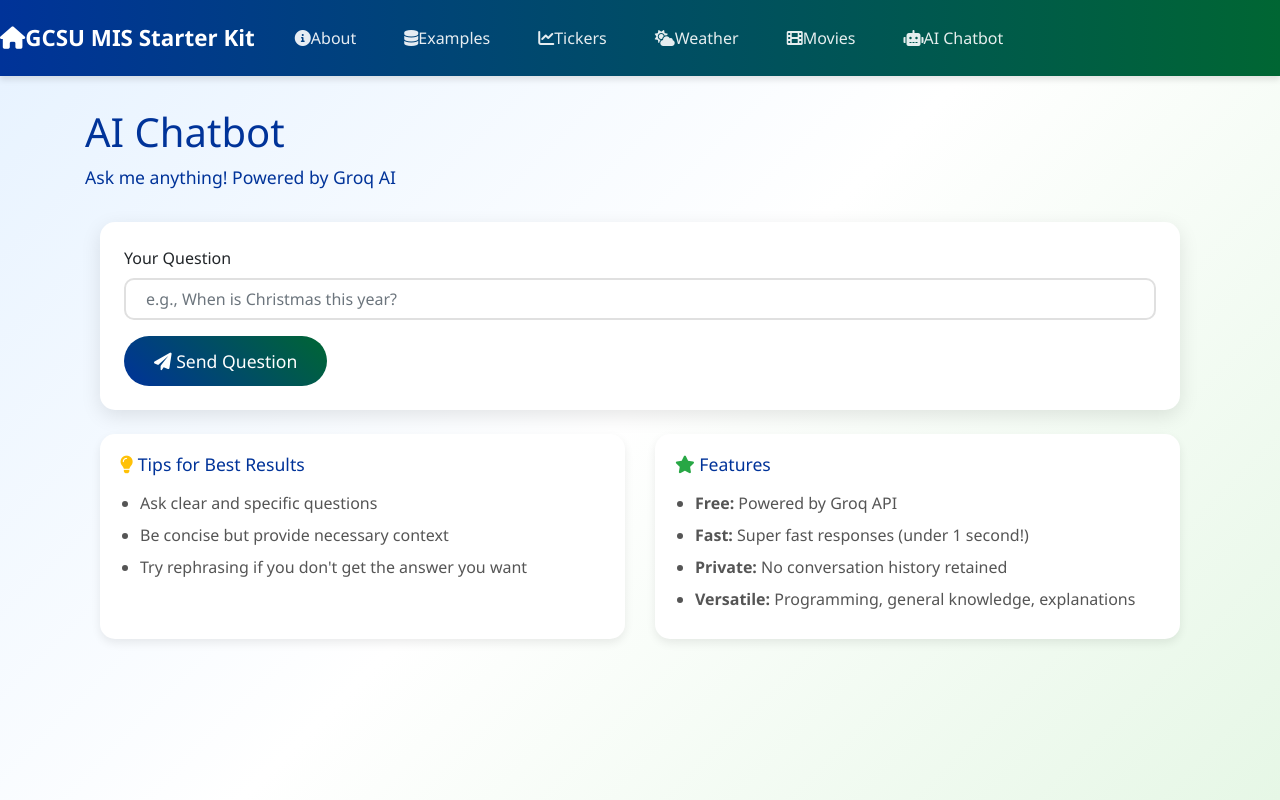
After one commit to brookjackson1/jacksondemo6, a Flask app: page /chatbot in a window 1280 px wide. The commit adds this page. Run offline with Flask 3, Linux system fonts and the light colour scheme; some libraries are stand-ins or nearby versions.

Commit message:
Add AI Chatbot with Groq integration and improve form accessibility
- Add new AI Chatbot feature using Groq API (Llama3-8B model)
- Create chat blueprint with GET /chatbot and POST /chatbot/ask routes
- Add professional chat interface matching reference design
- Include Tips and Features sections for better UX
- Add professional form labels to all tables (tickers, weather, movies)
- Update navigation to include AI Chatbot link
- Ensure proper label/input associations for accessibility

🤖 Generated with [Claude Code](https://claude.com/claude-code)

Co-Authored-By: Claude <noreply@anthropic.com>

```diff
--- a/app/__init__.py
+++ b/app/__init__.py
@@ -10,11 +10,13 @@ from app.blueprints.examples import examples
 from app.blueprints.tickers import tickers_bp
 from app.blueprints.weather import weather_bp
 from app.blueprints.movies import movies_bp
+from app.blueprints.chat import chat_bp
 
 app.register_blueprint(examples, url_prefix='/example')
 app.register_blueprint(tickers_bp)
 app.register_blueprint(weather_bp)
 app.register_blueprint(movies_bp)
+app.register_blueprint(chat_bp)
 
 from . import routes
 
--- /dev/null
+++ b/app/blueprints/chat.py
@@ -0,0 +1,71 @@
+from flask import Blueprint, render_template, request, jsonify
+from groq import Groq
+import os
+from dotenv import load_dotenv
+
+load_dotenv()
+
+chat_bp = Blueprint('chat', __name__)
+
+def get_groq_response(question):
+    """
+    Generate AI response using Groq API
+    """
+    try:
+        # Initialize Groq client
+        client = Groq(
+            api_key=os.environ.get('GROQ_API_KEY')
+        )
+
+        # Create chat completion
+        chat_completion = client.chat.completions.create(
+            messages=[
+                {
+                    "role": "user",
+                    "content": question,
+                }
+            ],
+            model="llama3-8b-8192",  # or mixtral-8x7b-32768
+        )
+
+        return chat_completion.choices[0].message.content
+
+    except Exception as e:
+        print(f"[ERROR] Groq API error: {e}")
+        return None
+
+
+@chat_bp.route('/chatbot', methods=['GET'])
+def index():
+    """Display chat interface"""
+    return render_template("chat.html", response=None)
+
+
+@chat_bp.route('/chatbot/ask', methods=['POST'])
+def ask():
+    """Handle chat questions via POST form"""
+    question = request.form.get('question', '').strip()
+
+    if not question:
+        return render_template("chat.html",
+                             response=None,
+                             error="Question is required")
+
+    # Check if API key is configured
+    api_key = os.getenv('GROQ_API_KEY')
+    if not api_key:
+        return render_template("chat.html",
+                             response=None,
+                             error="Groq API key is not configured. Please set GROQ_API_KEY in environment variables.")
+
+    # Get response from Groq
+    response = get_groq_response(question)
+
+    if response is None:
+        return render_template("chat.html",
+                             response=None,
+                             error="Failed to get response from Groq API. Please try again.")
+
+    return render_template("chat.html",
+                         response=response,
+                         question=question)
--- a/app/templates/base.html
+++ b/app/templates/base.html
@@ -147,6 +147,11 @@
                         <i class="fas fa-film me-1"></i>Movies
                     </a>
                 </li>
+                <li class="nav-item">
+                    <a class="nav-link" href="/chatbot">
+                        <i class="fas fa-robot me-1"></i>AI Chatbot
+                    </a>
+                </li>
             </ul>
         </div>
     </nav>
--- /dev/null
+++ b/app/templates/chat.html
@@ -0,0 +1,174 @@
+{% extends "base.html" %}
+
+{% block content %}
+
+    <h1>AI Chatbot</h1>
+    <p class="lead">Ask me anything! Powered by Groq AI</p>
+
+<div class="container mt-4">
+    <div class="card chatbot-card">
+        <div class="card-body p-4">
+            <form action="/chatbot/ask" method="POST">
+                <div class="mb-3">
+                    <label for="question" class="form-label">Your Question</label>
+                    <input type="text" class="form-control form-control-lg" name="question"
+                           id="question"
+                           placeholder="e.g., When is Christmas this year?"
+                           value="{% if question %}{{ question }}{% endif %}"
+                           required>
+                </div>
+                <button type="submit" class="btn btn-primary btn-lg">
+                    <i class="fas fa-paper-plane"></i> Send Question
+                </button>
+            </form>
+
+            {% if error %}
+            <div class="alert alert-danger mt-4">
+                <h5><i class="fas fa-exclamation-circle"></i> Error:</h5>
+                <p>{{ error }}</p>
+            </div>
+            {% endif %}
+
+            {% if response %}
+            <div class="response-box mt-4">
+                <h5><i class="fas fa-robot"></i> AI Response:</h5>
+                <p>{{ response }}</p>
+            </div>
+            {% endif %}
+        </div>
+    </div>
+
+    <!-- Tips & Features -->
+    <div class="row mt-4">
+        <div class="col-md-6">
+            <div class="card info-card">
+                <div class="card-body">
+                    <h5><i class="fas fa-lightbulb text-warning"></i> Tips for Best Results</h5>
+                    <ul>
+                        <li>Ask clear and specific questions</li>
+                        <li>Be concise but provide necessary context</li>
+                        <li>Try rephrasing if you don't get the answer you want</li>
+                    </ul>
+                </div>
+            </div>
+        </div>
+        <div class="col-md-6">
+            <div class="card info-card">
+                <div class="card-body">
+                    <h5><i class="fas fa-star text-success"></i> Features</h5>
+                    <ul>
+                        <li><strong>Free:</strong> Powered by Groq API</li>
+                        <li><strong>Fast:</strong> Super fast responses (under 1 second!)</li>
+                        <li><strong>Private:</strong> No conversation history retained</li>
+                        <li><strong>Versatile:</strong> Programming, general knowledge, explanations</li>
+                    </ul>
+                </div>
+            </div>
+        </div>
+    </div>
+</div>
+
+<style>
+    .lead {
+        color: var(--gcsu-blue);
+        font-size: 1.1rem;
+        margin-bottom: 2rem;
+    }
+
+    .chatbot-card {
+        border: none;
+        border-radius: 15px;
+        box-shadow: 0 6px 20px rgba(0, 0, 0, 0.1);
+    }
+
+    .form-control-lg {
+        border-radius: 10px;
+        border: 2px solid #e0e0e0;
+        padding: 12px 20px;
+        font-size: 1rem;
+    }
+
+    .form-control-lg:focus {
+        border-color: var(--gcsu-blue);
+        box-shadow: 0 0 0 0.2rem rgba(0, 51, 153, 0.15);
+    }
+
+    .btn-lg {
+        padding: 12px 30px;
+        font-size: 1.1rem;
+        border-radius: 25px;
+        font-weight: 500;
+        transition: all 0.3s ease;
+    }
+
+    .btn-primary {
+        background: linear-gradient(45deg, var(--gcsu-blue), var(--gcsu-green));
+        border: none;
+    }
+
+    .btn-primary:hover {
+        transform: translateY(-2px);
+        box-shadow: 0 6px 12px rgba(0, 51, 153, 0.3);
+    }
+
+    .response-box {
+        background: linear-gradient(135deg, #e6f2ff 0%, #ffffff 50%, #e6f7e6 100%);
+        border-left: 4px solid var(--gcsu-green);
+        border-radius: 10px;
+        padding: 20px;
+        animation: fadeIn 0.5s ease-in;
+    }
+
+    .response-box h5 {
+        color: var(--gcsu-blue);
+        margin-bottom: 15px;
+    }
+
+    .response-box p {
+        font-size: 1.05rem;
+        line-height: 1.7;
+        color: #333;
+        margin: 0;
+        white-space: pre-wrap;
+    }
+
+    .info-card {
+        border: none;
+        border-radius: 15px;
+        box-shadow: 0 4px 10px rgba(0, 0, 0, 0.08);
+        height: 100%;
+        transition: transform 0.3s ease;
+    }
+
+    .info-card:hover {
+        transform: translateY(-5px);
+    }
+
+    .info-card h5 {
+        color: var(--gcsu-blue);
+        margin-bottom: 15px;
+        font-size: 1.1rem;
+    }
+
+    .info-card ul {
+        margin: 0;
+        padding-left: 20px;
+    }
+
+    .info-card li {
+        margin-bottom: 8px;
+        color: #555;
+    }
+
+    .alert {
+        animation: fadeIn 0.3s;
+        border-radius: 10px;
+    }
+
+    @keyframes fadeIn {
+        from { opacity: 0; transform: translateY(10px); }
+        to { opacity: 1; transform: translateY(0); }
+    }
+</style>
+
+{% endblock %}
--- a/app/templates/movies.html
+++ b/app/templates/movies.html
@@ -14,10 +14,12 @@
             <form action="/movies/add" method="POST">
                 <div class="row">
                     <div class="col-md-10">
-                        <input type="text" name="title" class="form-control"
-                               placeholder="Movie Title (e.g., Dances with Wolves)" required>
+                        <label for="title" class="form-label">Movie Title</label>
+                        <input type="text" id="title" name="title" class="form-control"
+                               placeholder="e.g., Dances with Wolves" required>
                     </div>
                     <div class="col-md-2">
+                        <label class="form-label">&nbsp;</label>
                         <button type="submit" class="btn btn-warning btn-block text-white">
                             <i class="fas fa-plus"></i> Add Movie
                         </button>
```
Also changed, not shown: app/templates/tickers.html (+10 -6 lines), app/templates/weather.html (+10 -6 lines).
